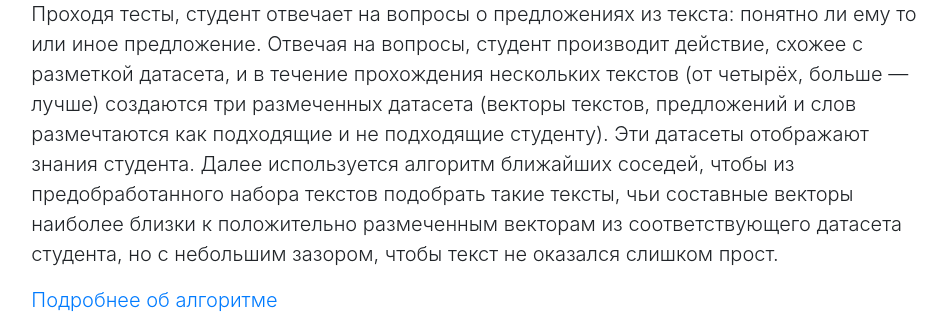
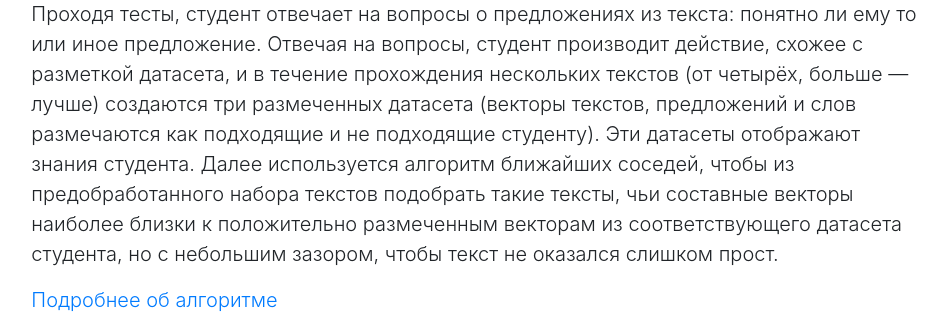
Before and after one commit to hseling/hseling-repo-autotutor, a Django app: page /tutor/about/ in a window 1280 px wide. Shown: the part 1004-1320 px from the top of the page, without its empty margins (217-1164 px from the left). Run offline with Django 3.2, Linux system fonts and the light colour scheme; the visitor is signed in with stand-in values (Sample User, id 1); some libraries are stand-ins or nearby versions.

Commit message:
first try

```diff
--- a/hseling_web_autotutor/src/core/templates/about.html
+++ b/hseling_web_autotutor/src/core/templates/about.html
@@ -42,7 +42,7 @@
                     <a href="https://en.wikipedia.org/wiki/Lix_(readability_test)">lix</a> и других.</p>
                 <p>Проходя тесты, студент отвечает на вопросы о предложениях из текста: понятно ли ему то или иное предложение. Отвечая на вопросы, студент производит действие, схожее с разметкой датасета,
                     и в течение прохождения нескольких текстов (от четырёх, больше — лучше) создаются
-                    три размеченных датасета (векторы текстов, предложений и слов размечтаются как подходящие и не подходящие студенту).
+                    три размеченных датасета (векторы текстов, предложений и слов размечаются как подходящие и не подходящие студенту).
                     Эти датасеты отображают знания студента. Далее  используется алгоритм ближайших соседей, чтобы из
                     предобработанного набора текстов подобрать такие тексты, чьи составные векторы наиболее близки к положительно размеченным
                     векторам из соответствующего датасета студента, но с небольшим зазором, чтобы текст не оказался слишком прост. </p>
```
